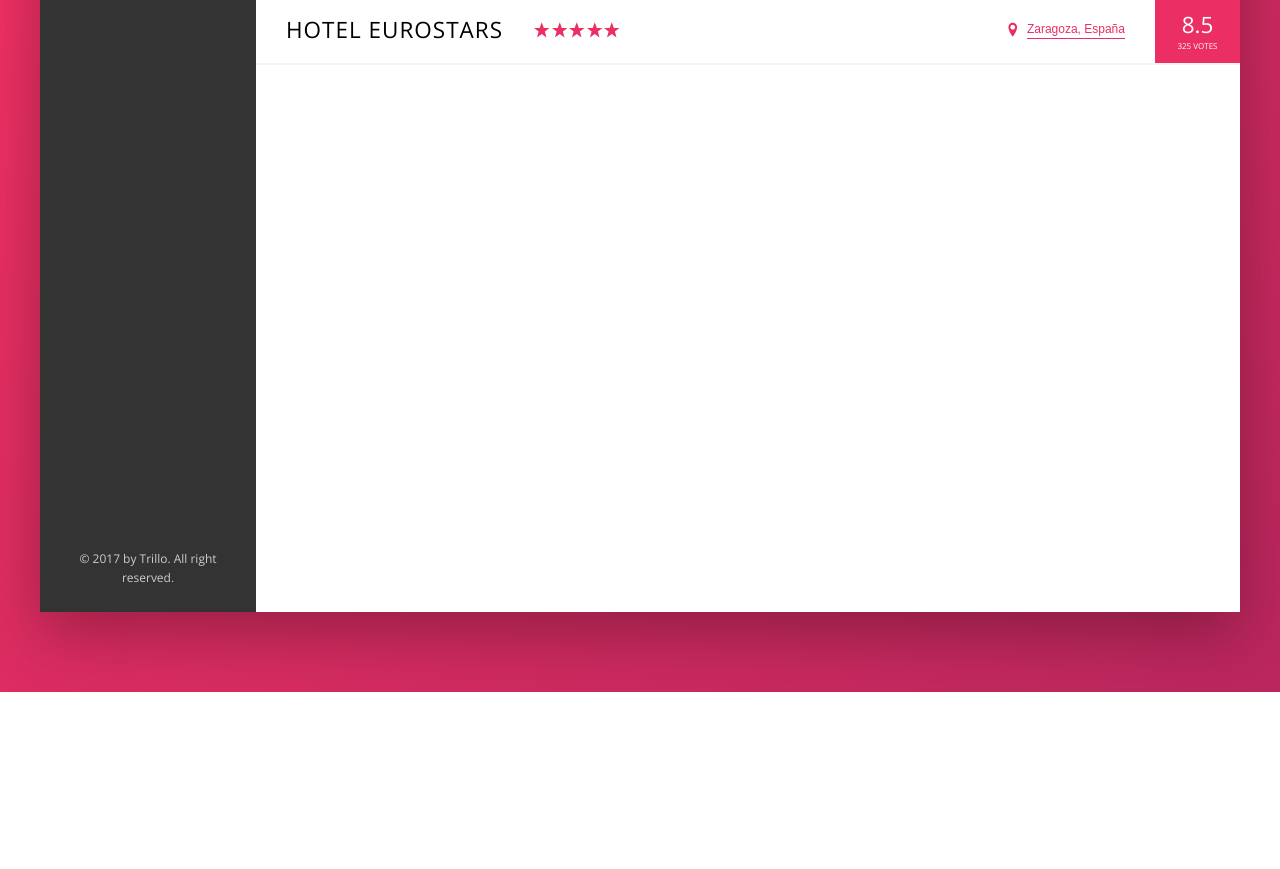
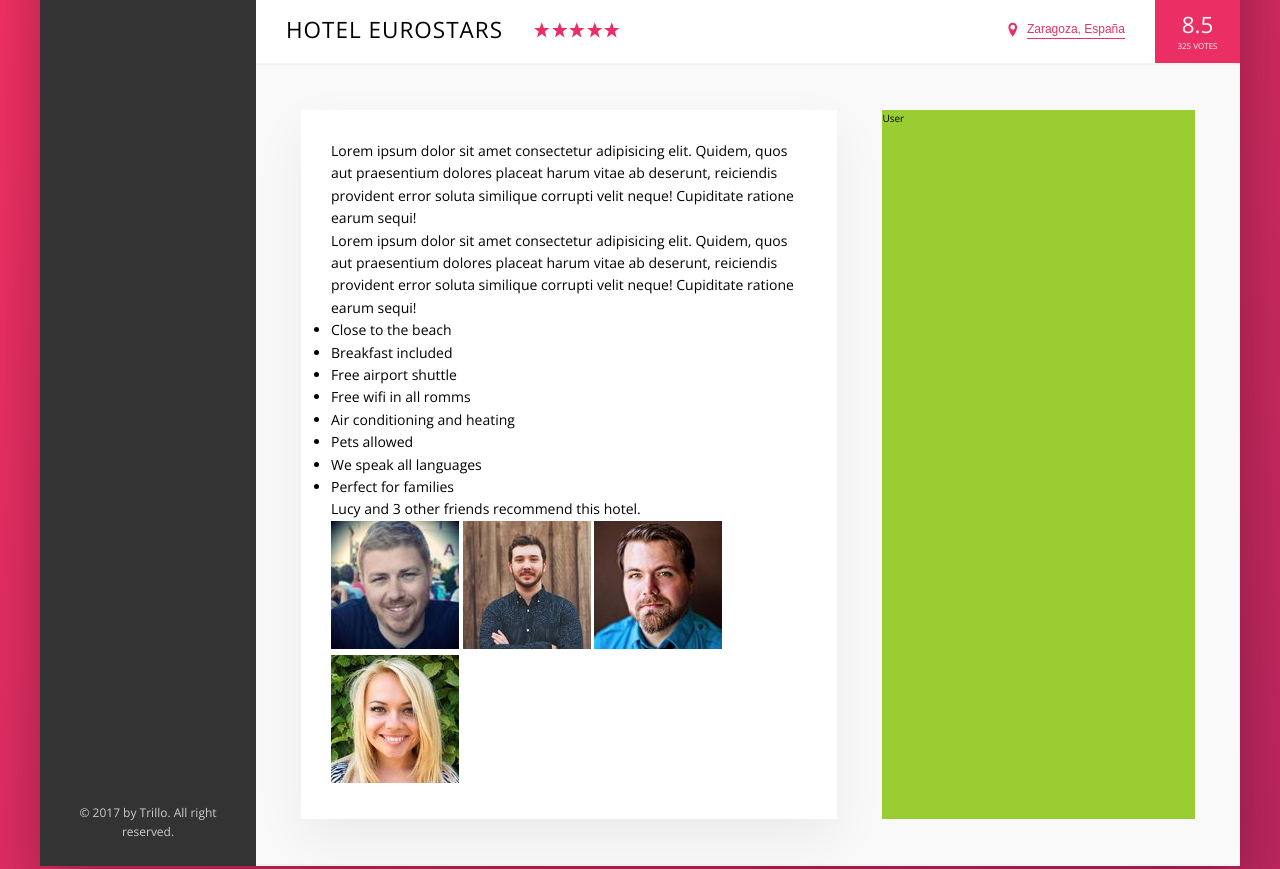
Before and after one commit to Chalecoslovaco/Trillo, a website: page index.html in a window 1280 px wide. Shown: the part 538-1407 px from the top of the page. Before the commit the page ends 1230 px from the top, so only its background shows below. Drawn offline with nearby package versions, Linux system fonts and the light colour scheme.

Commit message:
Add Detail Section layout (description + user-reviews columns)

```diff
--- a/index.html
+++ b/index.html
@@ -126,6 +126,40 @@
                             <div class="overview__rating-count">325 Votes</div>
                         </div>
                     </div>
+                    <div class="detail">
+                        <div class="description">
+                            <p class="paragraph">
+                                Lorem ipsum dolor sit amet consectetur adipisicing elit. Quidem, quos aut praesentium dolores placeat harum vitae ab deserunt, reiciendis provident error soluta similique corrupti velit neque! Cupiditate ratione earum sequi!
+                            </p>
+                            <p class="paragraph">
+                                Lorem ipsum dolor sit amet consectetur adipisicing elit. Quidem, quos aut praesentium dolores placeat harum vitae ab deserunt, reiciendis provident error soluta similique corrupti velit neque! Cupiditate ratione earum sequi!
+                            </p>
+                            <ul class="list">
+                                <li class="list__item">Close to the beach</li>
+                                <li class="list__item">Breakfast included</li>
+                                <li class="list__item">Free airport shuttle</li>
+                                <li class="list__item">Free wifi in all romms</li>
+                                <li class="list__item">Air conditioning and heating</li>
+                                <li class="list__item">Pets allowed</li>
+                                <li class="list__item">We speak all languages</li>
+                                <li class="list__item">Perfect for families</li>
+                            </ul>
+                            <div class="recommed">
+                                <p class="recommmen__count">
+                                    Lucy and 3 other friends recommend this hotel.
+                                </p>
+                                <div class="recommend__friends">
+                                    <img src="img/user-3.jpg" alt="Friend 1" class="recommend__photo">
+                                    <img src="img/user-4.jpg" alt="Friend 2" class="recommend__photo">
+                                    <img src="img/user-5.jpg" alt="Friend 3" class="recommend__photo">
+                                    <img src="img/user-6.jpg" alt="Friend 4" class="recommend__photo">
+                                </div>
+                            </div>
+                        </div>
+                        <div class="user-reviews">
+                            User
+                        </div>
+                    </div>
                 </main>
             </div>
         </div>
--- a/sass/_base.scss
+++ b/sass/_base.scss
@@ -31,6 +31,9 @@
     --color-grey-dark-3: #999;
 
     --shadow-dark: 0 2rem 6rem rgba(0,0,0, .3);
+    --shadow-light: 0 2rem 5rem rgba(0, 0, 0, .06);
+
+    --line: 2px solid var(--color-grey-light-2);
 }
 
 * {
--- a/sass/_components.scss
+++ b/sass/_components.scss
@@ -195,7 +195,7 @@
 .overview {
     display: flex;
     align-items: center;
-    border-bottom: 2px solid var(--color-grey-light-2);
+    border-bottom: var(--line);
 
     &__heading {
         font-size: 2.25rem;
--- a/sass/_layout.scss
+++ b/sass/_layout.scss
@@ -11,7 +11,7 @@
     font-size: 1.4rem;
     height: 7rem;
     background-color: #fff;
-    border-bottom: 2px solid var(--color-grey-light-2);
+    border-bottom: var(--line);
 
     display: flex;
     justify-content: space-between;
@@ -34,7 +34,28 @@
 
 .hotel-view {
     background-color: #fff;
-    height: 100rem;
 
     flex: 1;
 }
+
+//Detail Section
+.detail {
+    display: flex;
+    padding: 4.5rem;
+    background-color: var(--color-grey-light-1);
+    border-bottom: var(--line);
+}
+//Description Column
+.description {
+    font-size: 1.4rem;
+    background-color: #fff;
+    box-shadow: var(--shadow-light);
+    padding: 3rem;
+    flex: 0 0 60%;
+    margin-right: 4.5rem;
+}
+//User-reviews Column
+.user-reviews {
+    background-color: yellowgreen;
+    flex: 1;
+}
```
Also changed, not shown: css/style.css.
